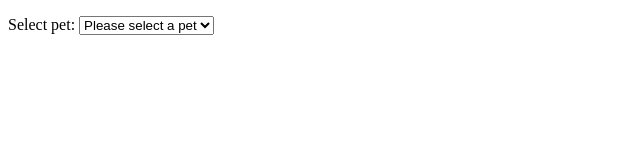
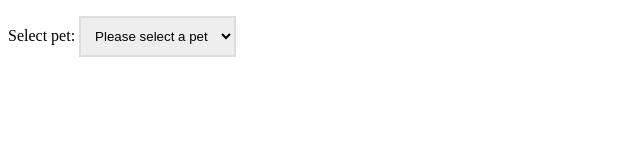
Before and after one commit to elefantflan/forms-customize-select, a plain HTML site: page index.html in a window 1280 px wide. Shown: the whole page, without its empty margins (0-640 px from the left). Drawn offline with Linux system fonts and the light colour scheme.

Commit message:
slow fade transition when hovered or focused

```diff
--- a/style.css
+++ b/style.css
@@ -1,4 +1,18 @@
 select,
 ::picker(select){
+    /* opt-in to the custom select functionality and minimal
+    browser base styles */
     appearance: base-select;
 }
+
+select{
+    border:2px solid #dddddd;
+    background: #eeeeee;
+    padding: 10px;
+    transition: 0.4s;
+}
+
+select:hover,
+select:focus{
+    background:#dddddd;
+}
```
